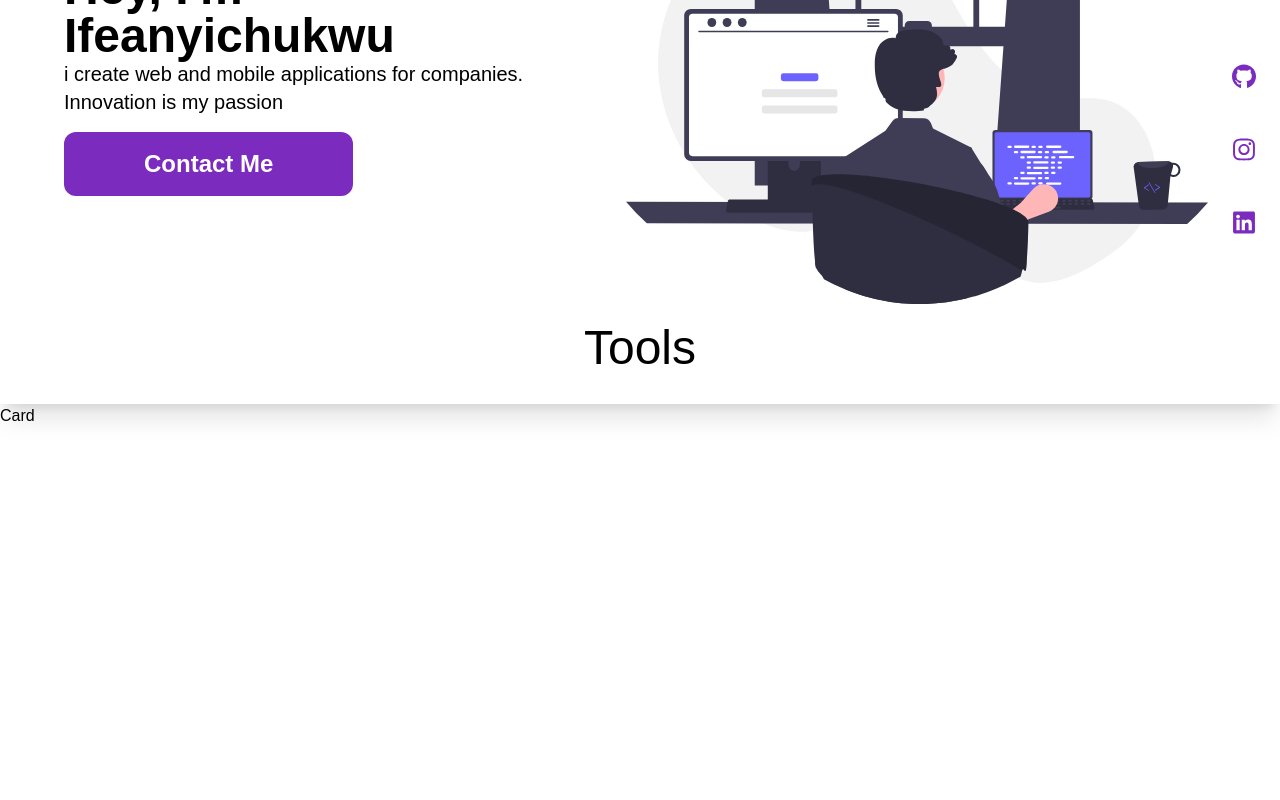
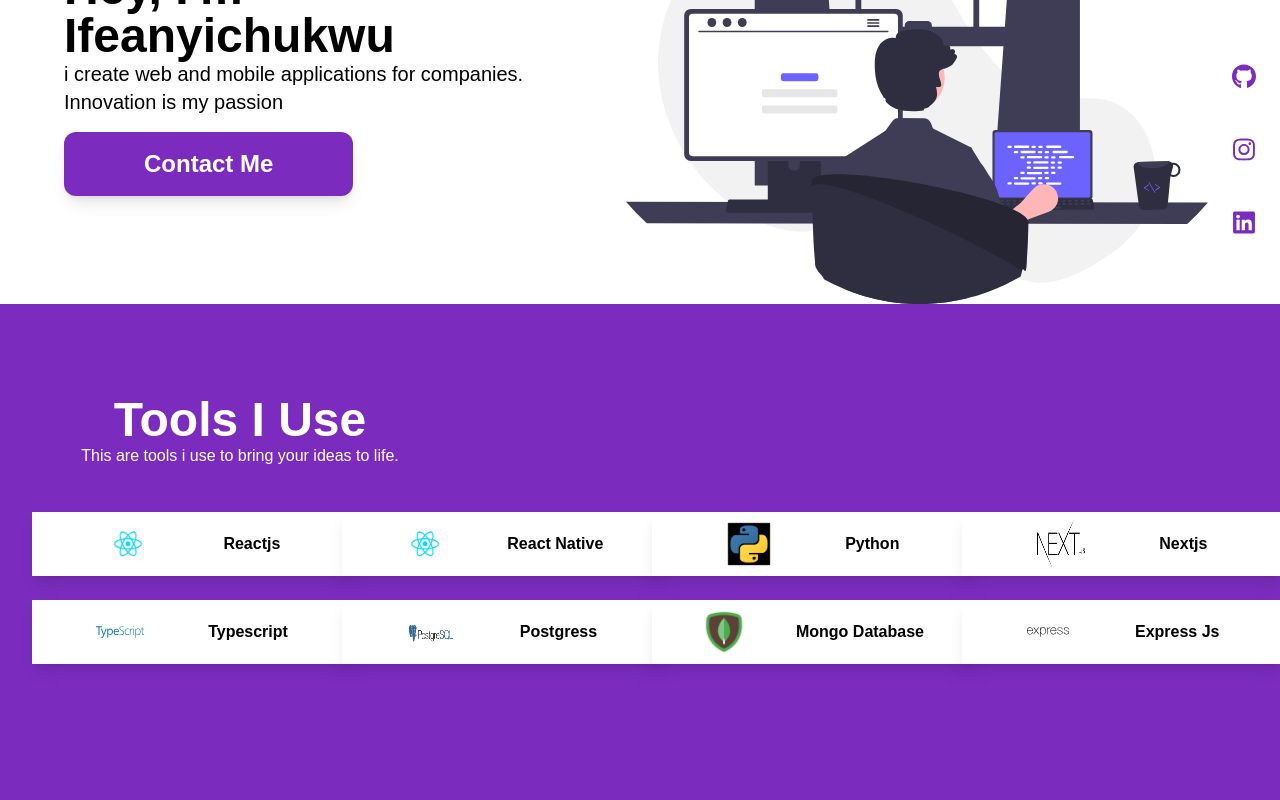
Before and after one commit to Mremmalex/myportfolio, a React (Vite) app: page / in a window 1280 px wide. Shown: the part 220-1020 px from the top of the page. Built offline with nearby package versions, Linux system fonts and the light colour scheme; a web font is replaced by a local one.

Commit message:
working on the tools section

```diff
--- a/src/App.tsx
+++ b/src/App.tsx
@@ -1,4 +1,5 @@
 import { useState } from "react";
+import ContactSection from "./components/layout/ContactSection";
 import HeroSection from "./components/layout/HeroSection";
 import Navbar from "./components/layout/Navbar";
 import SkillSection from "./components/layout/SkillSection";
@@ -9,6 +10,7 @@ function App() {
 			<Navbar />
 			<HeroSection />
 			<SkillSection />
+			<ContactSection />
 		</div>
 	);
 }
--- /dev/null
+++ b/src/components/layout/ContactSection.tsx
@@ -0,0 +1,9 @@
+function ContactSection() {
+	return (
+		<section className="h-screen">
+			<div>ContactSection</div>
+		</section>
+	);
+}
+
+export default ContactSection;
--- a/src/components/layout/SkillSection.tsx
+++ b/src/components/layout/SkillSection.tsx
@@ -1,12 +1,30 @@
 import Card from "../ui/Card";
+import react from "../../assests/reactjs.png";
+import python from "../../assests/python.png";
+import next from "../../assests/nextjs.png";
+import typescript from "../../assests/typescript.svg";
+import mongodb from "../../assests/mongodb.png";
+import express from "../../assests/express.svg";
+import postgress from "../../assests/postgress.png";
 
 function SkillSection() {
 	return (
-		<section className="font-sens h-screen pt-5">
-			<div className="w-[100%] text-center shadow-xl h-[5rem] b-5">
-				<h1 className="text-5xl">Tools</h1>
+		<section className="font-sens bg-accent text-white h-screen pt-[5rem]">
+			<div className="items-center justify-center w-[20rem] md:w-[30rem] md:h-[6rem] text-center rounded-xl">
+				<h1 className="text-5xl font-bold pt-3">Tools I Use</h1>
+				<p>This are tools i use to bring your ideas to life.</p>
 			</div>
-			<Card />
+
+			<div className="grid grid-cols-2 md:grid-cols-4 gap-6 md-[1rem] md:p-[2rem] pt-[10rem]">
+				<Card image={react} skill="Reactjs" />
+				<Card image={react} skill="React Native" />
+				<Card image={python} skill="Python" />
+				<Card image={next} skill="Nextjs" />
+				<Card image={typescript} skill="Typescript" />
+				<Card image={postgress} skill="Postgress" />
+				<Card image={mongodb} skill="Mongo Database" />
+				<Card image={express} skill="Express Js" />
+			</div>
 		</section>
 	);
 }
--- a/src/components/ui/Button.tsx
+++ b/src/components/ui/Button.tsx
@@ -7,7 +7,8 @@ interface Props {
 
 function Button({ title, style }: Props) {
 	const styleClass: string =
-		style + " bg-accent rounded-xl text-white font-bold hover:scale-110";
+		style +
+		" bg-accent shadow-lg rounded-xl text-white font-bold hover:scale-110";
 	return <button className={styleClass}>{title}</button>;
 }
 
--- a/src/components/ui/Card.tsx
+++ b/src/components/ui/Card.tsx
@@ -1,9 +1,15 @@
-import React from "react";
+interface Props {
+	image: string;
+	skill: string;
+}
+function Card(props: Props) {
+	return (
+		<div className=" flex flex-row w-[12rem] md:w-[20rem] justify-evenly items-center h-[4rem] shadow-lg bg-white hover:scale-105">
+			<img src={props.image} alt="skills image" className="w-[3rem] h-[3rem]" />
 
-function Card() {
-	return (
-		<div>
-			<div>Card</div>
+			<div>
+				<h3 className="font-semibold text-[#000]">{props.skill}</h3>
+			</div>
 		</div>
 	);
 }
```
